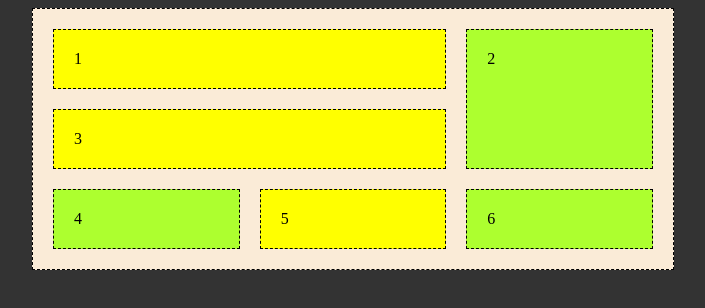
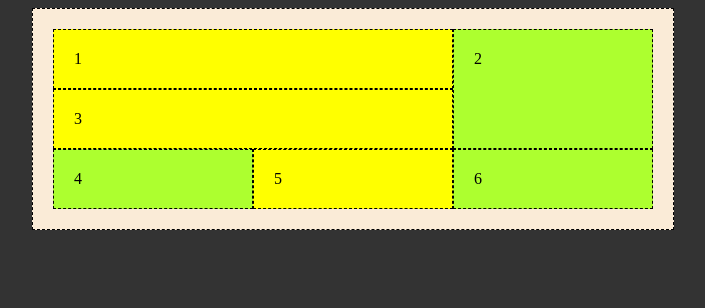
Before and after one commit to luquilo/responsive-layout, a plain HTML site: page grid/dicoding-grid.html in a window 1280 px wide. Shown: the whole page, without its empty margins (287-992 px from the left). Drawn offline with Linux system fonts and the light colour scheme.

Commit message:
updating grid lines

```diff
--- a/grid/dicoding-grid.css
+++ b/grid/dicoding-grid.css
@@ -19,8 +19,6 @@ body{
     display: grid;
     grid-template-columns: repeat(3, 1fr);
     grid-template-rows: repeat(2, 1fr);
-    grid-column-gap: 20px;
-    grid-row-gap: 20px;
 }
 
 .grid-item{
```
